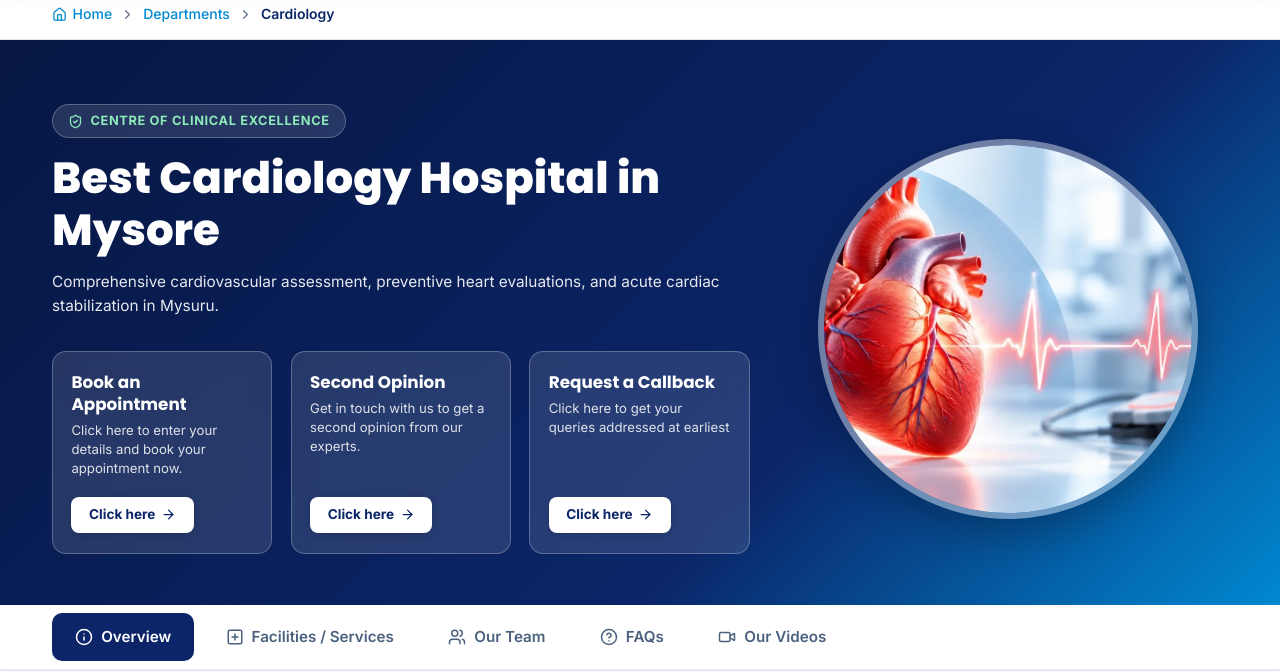
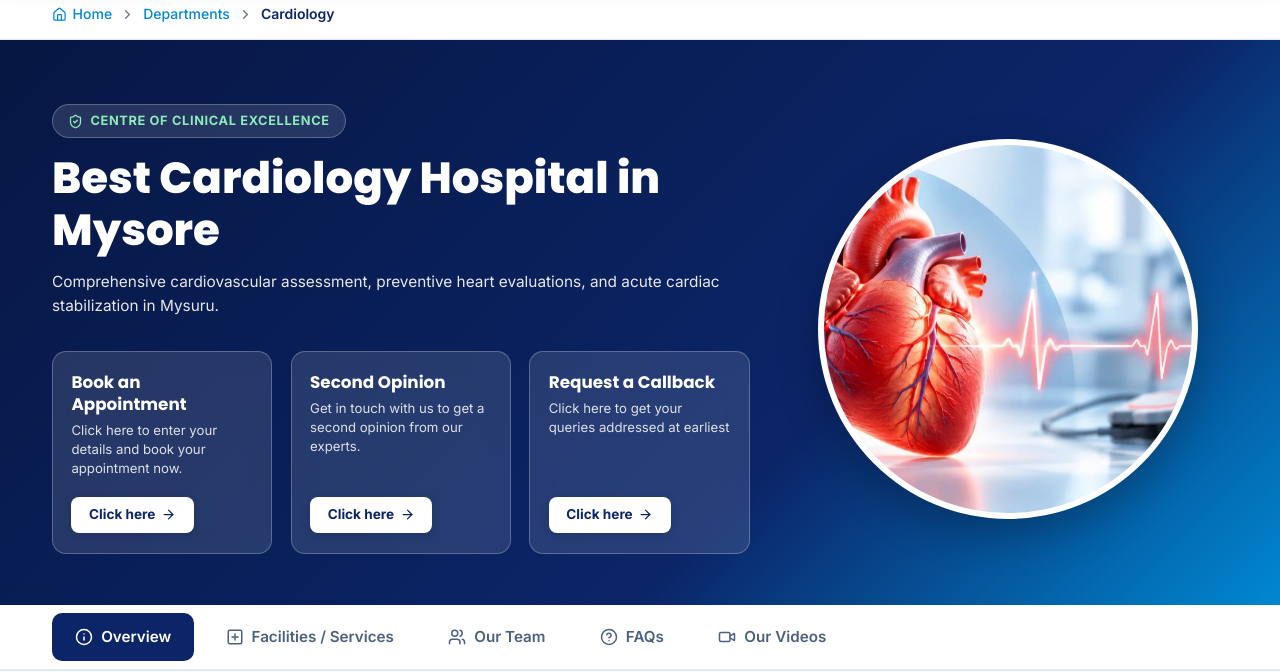
Before and after one commit to sanika-droid/sulaksha, a plain HTML site: page department-details.html in a window 1280 px wide. Shown: the part 128-800 px from the top of the page. Drawn offline with nearby package versions, Linux system fonts and the light colour scheme.

Commit message:
Fix ENT department hero image framing and circular clipping

```diff
--- a/department-details.html
+++ b/department-details.html
@@ -223,8 +223,8 @@
       width: clamp(280px, 30vw, 380px);
       height: clamp(280px, 30vw, 380px);
       border-radius: 50%;
-      background: radial-gradient(circle, rgba(0, 136, 209, 0.35) 0%, rgba(255, 255, 255, 0.1) 70%);
-      border: 6px solid rgba(255, 255, 255, 0.35);
+      background: #FFFFFF;
+      border: 6px solid rgba(255, 255, 255, 0.45);
       box-shadow: 0 16px 40px rgba(0, 0, 0, 0.25);
       overflow: hidden;
       display: flex;
```
Also changed, not shown: assets/ent-care-otorhinolaryngology.png.
